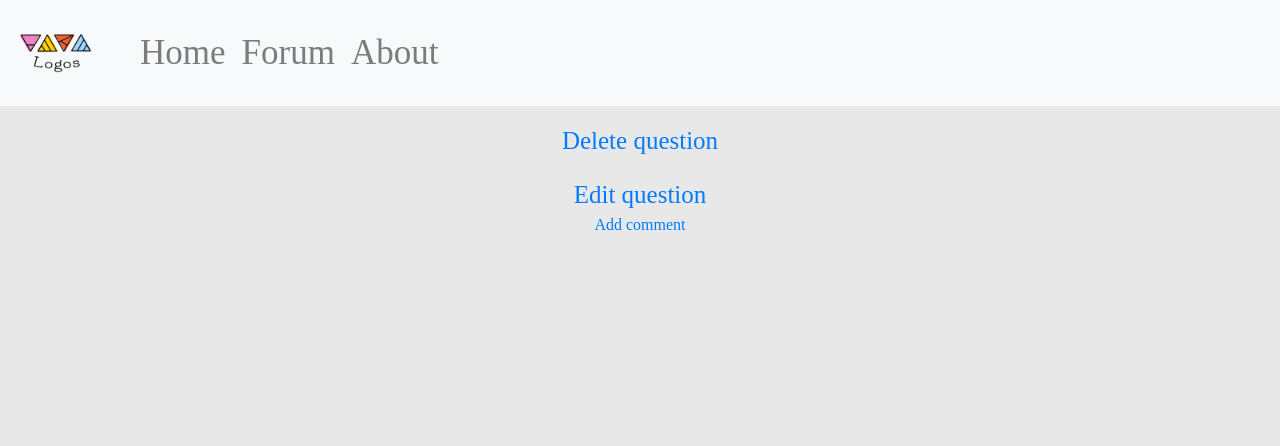
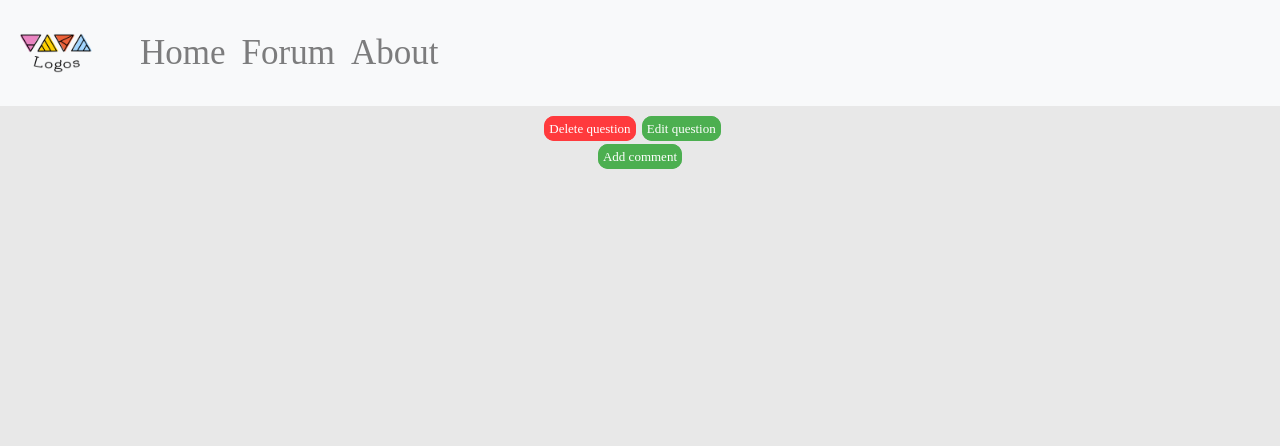
Before and after one commit to FlorinCiocirlan/AskMateNt, a Flask app: template template/question-page.html in a window 1280 px wide. Shown: the top 446 px of the page. Run offline with Flask 2, Linux system fonts and the light colour scheme; the template is opened without the code that fills it, so the values that code supplies are empty; some libraries are stand-ins or nearby versions.

Commit message:
some css changes

```diff
--- a/server.py
+++ b/server.py
@@ -12,7 +12,6 @@ app.config['UPLOAD_FOLDER'] = "static/images/"
 @app.route("/")
 def index_route():
     list_latest_questions = data_manager.get_latest_questions()
-    print(list_latest_questions)
     fieldnames = ["Submission time", "View number", "Vote number", "Title"]
     return render_template("index.html", latest_questions=list_latest_questions, headers=fieldnames)
 
--- a/static/main.css
+++ b/static/main.css
@@ -5,30 +5,10 @@ body {
     padding-bottom: 55px;
 }
 
-table {
-    text-align: center;
-    margin-top: 15px;
-    margin-left: 30px;
-    font-size: 20px;
-}
-
-thead {
-    margin-left: 20px;
-}
 
 .add-question-content {
     padding: 30px 30px 30px 30px;
 }
-
-.thead-row > th {
-    padding: 150px;
-    padding-top: 0px;
-    padding-bottom: 0px;
-    font-size: 25px;
-    margin-left: 50px;
-
-}
-
 
 .about-div {
     padding: 100px 400px 30px 400px;
@@ -115,15 +95,101 @@ thead {
     border-radius: 15px;
 }
 
-.text {
+
+
+table {
+    width: 60%;
+    margin-left: auto;
+    margin-right: auto;
+    margin-bottom: 5%;
+}
+
+.forum-table {
+    width: 100%;
+    margin: 0;
+    padding: 0;
+}
+
+th{
+    font-size: 25px;
+}
+
+td{
+    font-size: 18px;
+}
+
+a {
+    text-decoration: none;
+}
+
+.home-tr {
+    font-size: 20px;
+    border: 5px solid #f1fdff;
+    border-collapse: collapse;
+    background-color: #c1cccc;
+}
+
+.delete-edit-question {
+    position: relative;
+    display: inline;
+    justify-content: space-between;
+    position: relative;
     font-size: 25px;
     font-family: Ubuntu;
 }
 
-.forum-table {
-    top: 10%;
-    margin-bottom: auto;
-    margin-left: auto;
-    margin-right: auto;
-    width: 50%;
+#delete {
+    background-color: #ff3a3d;
+    border: 5px solid #ff3a3d;
+    border-radius: 10px;
+    font-size: 13px;
+    color: white;
+    text-decoration: none;
 }
+
+#edit {
+    background-color: #4CAF50;
+    border: 5px solid #4CAF50;
+    border-radius: 10px;
+    font-size: 13px;
+    color: white;
+    text-decoration: none;
+    margin-right: 15px;
+}
+
+#add-comment {
+    background-color: #4CAF50;
+    border: 5px solid #4CAF50;
+    border-radius: 10px;
+    font-size: 13px;
+    color: #ffffff;
+    text-decoration: none;
+}
+
+#delete-answer {
+    background-color: #ff3a3d;
+    border: 7px solid #ff3a3d;
+    border-radius: 10px;
+    font-size: 13px;
+    color: white;
+    text-decoration: none;
+    margin-left: 15px;
+}
+
+.answer{
+    margin-top: 20px;
+    margin-left: 5px;
+    background-color: #c0c0c7;
+    border: 2px solid #c0c0c7;
+    border-radius: 13px;
+    width: fit-content;
+}
+
+.sort-by{
+    background-color: white;
+    color: black;
+}
+.order-button{
+    background-color: #4CAF50;
+    color: white;
+}
--- a/template/edit-question.html
+++ b/template/edit-question.html
@@ -7,13 +7,13 @@
 </head>
 <body>
 {% block content %}
-<div>
+<div class="add-question-content">
 <form action="{{url_for('edit_route', question_id=question_id)}}" method="post">
     <label>Title</label><br>
     <textarea name="title">{{question['title']}}</textarea><br>
     <label>Message</label><br>
     <textarea name="message">{{question['message']}}</textarea><br>
-    <input type="submit" value="Send">
+    <input type="submit" value="Send" id="upload-button">
 </form>
 </div>
 {% endblock %}
--- a/template/question-page.html
+++ b/template/question-page.html
@@ -7,39 +7,34 @@
 </head>
 <body>
 {% block content %}
-<div class="text">
-    <p>
-{% for data in to_display.values() %}
-        <span>{{data}}</span>
-{% endfor %}
-<div>
-    <a href="{{url_for('delete_question', question_id=question_id)}}">Delete question</a>
-</div>
-    </p>
-<div>
-    <a href="{{url_for('edit_route', question_id=question_id)}}">Edit question</a>
-</div>
+<div class="delete-edit-question">
 
+    <span><a href="{{url_for('delete_question', question_id=question_id)}}" id="delete">Delete question</a></span>
+    <span><a href="{{url_for('edit_route', question_id=question_id)}}" id="edit">Edit question</a></span>
+        <span>{{to_display['submission_time']}}</span>
+        <span>{{to_display['title']}}</span>
+        <span>{{to_display['vote_number']}}</span>
+        <span>{{to_display['view_number']}}</span>
+        <span>{{to_display['message']}}</span>
 
 </div>
 
 <div>
+    <p>
+        <a href = "{{url_for('answer_route', question_id = question_id)}}" id="add-comment">
+            Add comment
+        </a>
+    </p>
 
     {% for answers in answers_to_display%}
-    <p>
-    <span><a href="{{url_for('delete_answer', answer_id=answers['id'], question_id=question_id)}}">Delete answer</a></span>
-    <span>{{answers['id']}}</span>
+    <p class="answer">
     <span>{{answers['submission_time']}}</span>
     <span>{{answers['message']}}</span>
     <span>{{answers['vote_number']}}</span>
+    <span><a href="{{url_for('delete_answer', answer_id=answers['id'], question_id=question_id)}}" id="delete-answer">Delete answer</a></span>
 
     </p>
     {% endfor %}
-    <p>
-        <a href = "{{url_for('answer_route', question_id = question_id)}}">
-            Add comment
-        </a>
-    </p>
 </div>
 
 {% endblock %}
```
Also changed, not shown: template/index.html (+1 -6 lines), template/list.html (+5 -5 lines).
